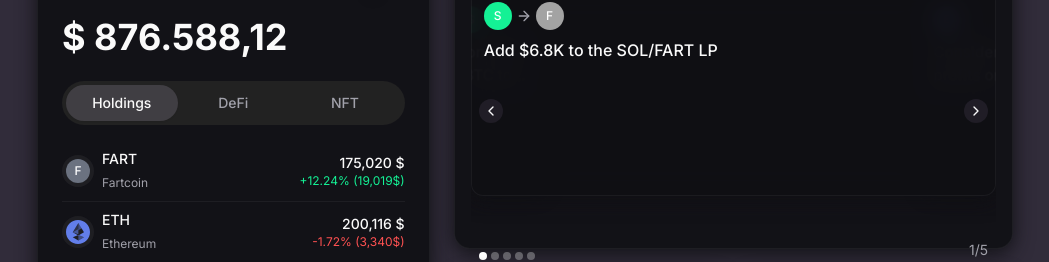
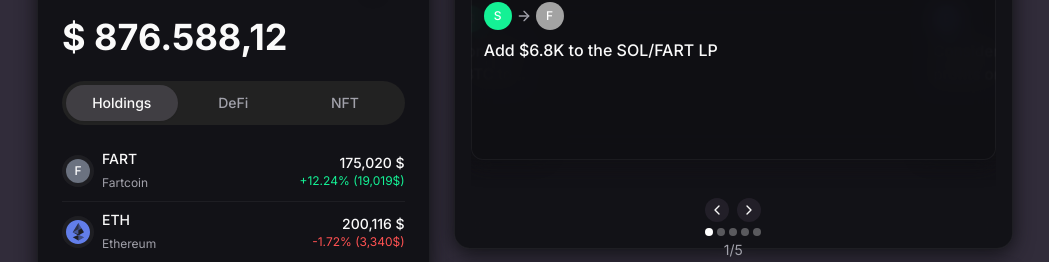
Before and after one commit to triple-S-Ventures/nuvolari, a React (Vite) app: page / in a window 1280 px wide. Shown: the part 538-800 px from the top of the page, without its empty margins (115-1164 px from the left). Built offline with nearby package versions, Linux system fonts and the light colour scheme.

Commit message:
Move navigation controls
Move the navigation controls to the bottom center of the suggested insights component.

```diff
--- a/src/components/InsightCard.tsx
+++ b/src/components/InsightCard.tsx
@@ -145,27 +145,30 @@ const InsightsCarousel = ({
             </div>
           </div>
         </div>
-
-        {/* Navigation controls */}
-        {insights.length > 1 && <>
-            <div className="absolute left-2 top-1/2 -translate-y-1/2 z-10">
-              <button onClick={prevSlide} className="w-6 h-6 rounded-full bg-background/50 hover:bg-background/80 text-foreground flex items-center justify-center">
-                <ChevronLeft size={16} />
-              </button>
-            </div>
-
-            <div className="absolute right-2 top-1/2 -translate-y-1/2 z-10">
-              <button onClick={nextSlide} className="w-6 h-6 rounded-full bg-background/50 hover:bg-background/80 text-foreground flex items-center justify-center">
-                <ChevronRight size={16} />
-              </button>
-            </div>
-          </>}
       </div>
 
-      {/* Position indicator (2/4 style) */}
-      <div className="flex justify-between items-center px-2 pt-2">
+      {/* Position indicator and navigation buttons now at the bottom center */}
+      <div className="flex flex-col items-center justify-center pt-2">
+        {/* Navigation controls - Now at the bottom center */}
+        {insights.length > 1 && (
+          <div className="flex items-center justify-center space-x-2 mb-1.5">
+            <button
+              onClick={prevSlide}
+              className="w-6 h-6 rounded-full bg-background/50 hover:bg-background/80 text-foreground flex items-center justify-center"
+            >
+              <ChevronLeft size={16} />
+            </button>
+            <button
+              onClick={nextSlide}
+              className="w-6 h-6 rounded-full bg-background/50 hover:bg-background/80 text-foreground flex items-center justify-center"
+            >
+              <ChevronRight size={16} />
+            </button>
+          </div>
+        )}
+
         {/* Dots indicators */}
-        <div className="flex justify-center space-x-1 mt-auto">
+        <div className="flex justify-center space-x-1">
           {insights.map((_, index) => (
             <button
               key={index}
@@ -179,7 +182,7 @@ const InsightsCarousel = ({
         </div>
 
         {/* Position counter */}
-        <div className="text-sm text-muted-foreground">
+        <div className="text-sm text-muted-foreground mt-1">
           {currentIndex + 1}/{insights.length}
         </div>
       </div>
```
